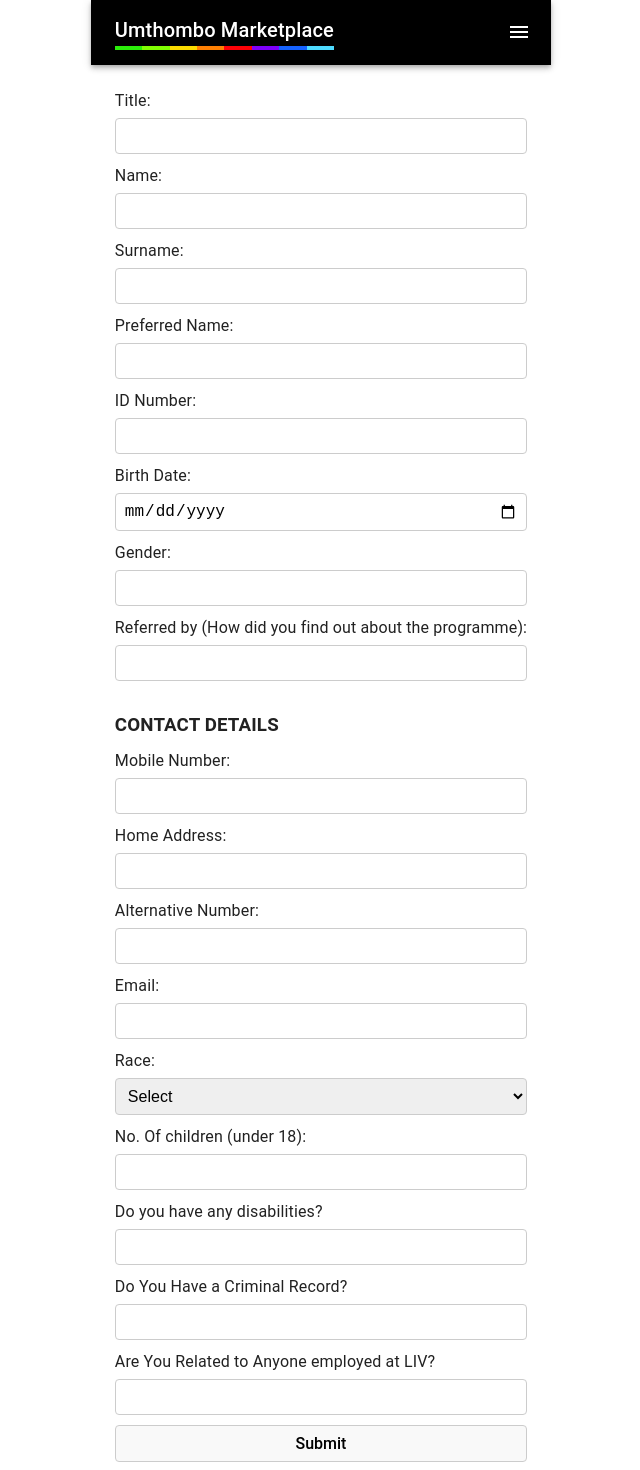
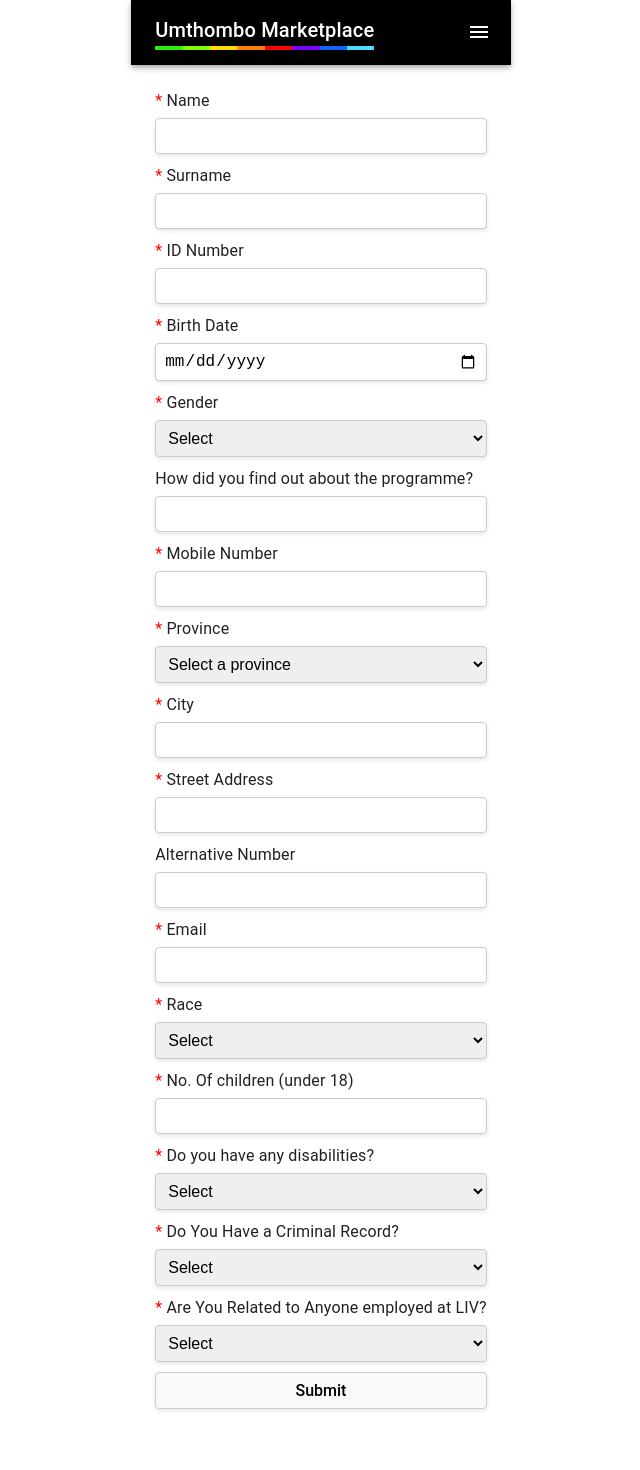
Before and after one commit to c3-dev-house/liv-frontend, a React (Vite) app: page /register in a window 1280 px wide. Shown: the top 1470 px of the page, without its empty margins (319-959 px from the left). After the commit the page ends 1433 px from the top, so only its background shows below. Built offline with nearby package versions, Linux system fonts and the light colour scheme; sample sign-in values are in the browser's storage.

Commit message:
Beneficiary Application

```diff
--- a/src/axiosConfig.js
+++ b/src/axiosConfig.js
@@ -1,7 +1,7 @@
 import axios from 'axios';
 
 const axiosInstance = axios.create({
-  baseURL: 'http://localhost:3000/', //backend link for local: ...//localhost:3000/ uat: //'http://liv-village-backend-env.eba-2jjmrubm.eu-west-3.elasticbeanstalk.com/'
+  baseURL: 'https://liv.c3-dev-house.com', //backend link for local: ...//localhost:3000/ uat: //'http://liv-village-backend-env.eba-2jjmrubm.eu-west-3.elasticbeanstalk.com/'
   //https://liv.c3-dev-house.com/
   //https://liv.c3-dev-house.com/
 });
--- a/src/pages/Admin/Beneficiaries.jsx
+++ b/src/pages/Admin/Beneficiaries.jsx
@@ -67,7 +67,7 @@ const Beneficiaries = () => {
       >
         <BeneficiariesHeader
           title="Beneficiaries"
-          onBack={() => window.history.back()}
+          // onBack={() => window.history.back()}
           searchTerm={searchTerm}
           setSearchTerm={setSearchTerm}
         />
--- /dev/null
+++ b/src/pages/Onboarding/Onboarding.css
@@ -0,0 +1,30 @@
+/* Onboarding.css */
+
+.formContainer {
+    display: flex;
+    flex-direction: column;
+    max-width: 600px;
+    margin: 0 auto;
+  }
+
+  .formGroup {
+    display: flex;
+    flex-direction: column;
+    margin-bottom: 10px;
+  }
+
+  .labelStyle {
+    margin-bottom: 5px;
+  }
+
+  .requiredLabel {
+    color: red;
+  }
+
+  .inputStyle {
+    padding: 8px;
+    font-size: 16px;
+    border-radius: 4px;
+    border: 1px solid #ccc;
+    box-shadow: 0 2px 4px rgba(0, 0, 0, 0.1);
+  }
--- a/src/pages/Onboarding/Onboarding.jsx
+++ b/src/pages/Onboarding/Onboarding.jsx
@@ -1,17 +1,24 @@
-import React, { useState } from "react";
+import React, { useState,useEffect } from "react";
+import { useNavigate } from "react-router-dom";
+import axios from "../../axiosConfig";
+import PendingApproval from "./PendingApproval";
+import { Alert,AlertTitle,CircularProgress } from '@mui/material';
+import '../Onboarding/Onboarding.css'
+
 
 const Onboarding = () => {
+  const navigate = useNavigate();
   const [formData, setFormData] = useState({
-    title: "",
     name: "",
     surname: "",
-    preferredName: "",
     idNumber: "",
     birthDate: "",
     gender: "",
     referredBy: "",
     mobileNumber: "",
-    homeAddress: "",
+    city:"",
+    streetAddress:"",
+    province: "",
     alternativeNumber: "",
     email: "",
     race: "",
@@ -20,178 +27,226 @@ const Onboarding = () => {
     criminalRecord: "",
     relatedToLIV: "",
   });
+  const [submitted, setSubmitted] = useState(false);
+  const [validationFail, setValidationFail] = useState(false);
+  const [validationMessage,setValidationMessage]=useState("");
+  const [loading, setLoading] = useState(false);
 
   const handleChange = (e) => {
     const { name, value } = e.target;
-    setFormData({ ...formData, [name]: value });
+
+    // Replace non-letter and non-number characters with a space, except for birthDate
+    const sanitizedValue = name === 'birthDate' || name ==='email' || name ==='mobileNumber' ? value : value.replace(/[^a-zA-Z0-9\s]/g, ' ');
+
+    setFormData({ ...formData, [name]: sanitizedValue });
   };
 
-  const handleSubmit = (e) => {
+  const handleSubmit =async (e) => {
     e.preventDefault();
+    setLoading(true);
+    // Perform validations
+    if (!validateEmail(formData.email)) {
+      // alert("Please enter a valid email address.");
+      setValidationFail(true);
+      setValidationMessage("Please enter a valid email address.")
+      setLoading(false);
+      return;
+    }
+
+    if (!validateRequiredFields(formData)) {
+      // alert("Please fill in all required fields.");
+      setValidationFail(true);
+      setValidationMessage(`Please fill all required fields * `)
+      setLoading(false);
+      return;
+    }
+
     console.log("Form Data Submitted:", formData);
+    try {
+      // Call the resetPassword API endpoint
+      const response = await axios.post('/api/register/addApplicant', {
+        formData
+      });
+      console.log('Applicant',response)
+      setSubmitted(true);
+    } catch (error) {
+      console.error('Registration failed', error);
+    }finally{
+      setLoading(false);
+    }
+  }
+
+  // Validate email address format
+  const validateEmail = (email) => {
+    const emailPattern = /\S+@\S+\.\S+/;
+    return emailPattern.test(email);
+  }
+
+  // Validate required fields
+  const validateRequiredFields = (data) => {
+    const requiredFields = [
+      "name", "surname", "idNumber", "birthDate", "gender", "mobileNumber", "city", "streetAddress",
+      "province", "email", "race", "numberOfChildren", "disabilities", "criminalRecord", "relatedToLIV"
+    ];
+    return requiredFields.every(field => data[field].trim() !== "");
   };
+  // Utility function for rendering labels
+  const renderLabel = (label, isRequired) => (
+    <label className="labelStyle">
+       {isRequired && <span className="requiredLabel">*</span>} {label}
+    </label>
+  );
 
-  const formGroupStyle = {
-    display: "flex",
-    flexDirection: "column",
-    marginBottom: "10px",
-  };
-
-  const labelStyle = {
-    marginBottom: "5px",
-  };
-
-  const inputStyle = {
-    padding: "8px",
-    fontSize: "16px",
-    borderRadius: "4px",
-    border: "1px solid #ccc",
-  };
-
-  const formContainerStyle = {
-    display: "flex",
-    flexDirection: "column",
-    maxWidth: "600px",
-    margin: "0 auto",
-  };
-
-  const sectionTitleStyle = {
-    marginTop: "20px",
-    marginBottom: "10px",
-  };
+  const provinces = [
+    'KwaZulu-Natal',
+    'Mpumalanga',
+    'Gauteng',
+    'North West',
+    'Eastern Cape',
+    'Northern Cape',
+    'Western Cape'
+  ];
 
   return (
-    <form onSubmit={handleSubmit} style={formContainerStyle}>
-      <div style={formGroupStyle}>
-        <label style={labelStyle}>Title:</label>
-        <input
-          type="text"
-          name="title"
-          value={formData.title}
-          onChange={handleChange}
-          style={inputStyle}
-        />
-      </div>
-      <div style={formGroupStyle}>
-        <label style={labelStyle}>Name:</label>
+    <div>
+      {!submitted ? (
+        <form onSubmit={handleSubmit} className="formContainer">
+          <div className='formGroup'>
+            {renderLabel("Name", true)}
             <input
               type="text"
               name="name"
               value={formData.name}
               onChange={handleChange}
-          style={inputStyle}
+              className="inputStyle"
             />
           </div>
-      <div style={formGroupStyle}>
-        <label style={labelStyle}>Surname:</label>
+          <div className='formGroup'>
+            {renderLabel("Surname", true)}
             <input
               type="text"
               name="surname"
               value={formData.surname}
               onChange={handleChange}
-          style={inputStyle}
+              className="inputStyle"
             />
           </div>
-      <div style={formGroupStyle}>
-        <label style={labelStyle}>Preferred Name:</label>
-        <input
-          type="text"
-          name="preferredName"
-          value={formData.preferredName}
-          onChange={handleChange}
-          style={inputStyle}
-        />
-      </div>
-      <div style={formGroupStyle}>
-        <label style={labelStyle}>ID Number:</label>
+          <div className='formGroup'>
+            {renderLabel("ID Number", true)}
             <input
               type="text"
               name="idNumber"
               value={formData.idNumber}
               onChange={handleChange}
-          style={inputStyle}
+              className="inputStyle"
             />
           </div>
-      <div style={formGroupStyle}>
-        <label style={labelStyle}>Birth Date:</label>
+          <div className='formGroup'>
+            {renderLabel("Birth Date", true)}
             <input
               type="date"
               name="birthDate"
               value={formData.birthDate}
               onChange={handleChange}
-          style={inputStyle}
+              className="inputStyle"
             />
           </div>
-      <div style={formGroupStyle}>
-        <label style={labelStyle}>Gender:</label>
-        <input
-          type="text"
+          <div className='formGroup'>
+            {renderLabel("Gender", true)}
+            <select
               name="gender"
               value={formData.gender}
               onChange={handleChange}
-          style={inputStyle}
-        />
+              className="inputStyle"
+            >
+              <option value="">Select</option>
+              <option value="Female">Female</option>
+              <option value="Male">Male</option>
+            </select>
           </div>
-      <div style={formGroupStyle}>
-        <label style={labelStyle}>
-          Referred by (How did you find out about the programme):
-        </label>
+          <div className='formGroup'>
+            {renderLabel("How did you find out about the programme?", false)}
             <input
               type="text"
               name="referredBy"
               value={formData.referredBy}
               onChange={handleChange}
-          style={inputStyle}
+              className="inputStyle"
             />
           </div>
-      <h3 style={sectionTitleStyle}>CONTACT DETAILS</h3>
-      <div style={formGroupStyle}>
-        <label style={labelStyle}>Mobile Number:</label>
+          <div className='formGroup'>
+            {renderLabel("Mobile Number", true)}
             <input
               type="text"
               name="mobileNumber"
               value={formData.mobileNumber}
               onChange={handleChange}
-          style={inputStyle}
+              className="inputStyle"
             />
           </div>
-      <div style={formGroupStyle}>
-        <label style={labelStyle}>Home Address:</label>
+          <div className='formGroup'>
+            {renderLabel("Province", true)}
+            <select
+              name="province"
+              value={formData.province}
+              onChange={handleChange}
+              className="inputStyle"
+            >
+              <option value="">Select a province</option>
+              {provinces.map((province, index) => (
+                <option key={index} value={province}>
+                  {province}
+                </option>
+              ))}
+            </select>
+          </div>
+          <div className='formGroup'>
+            {renderLabel("City", true)}
             <input
               type="text"
-          name="homeAddress"
-          value={formData.homeAddress}
+              name="city"
+              value={formData.city}
               onChange={handleChange}
-          style={inputStyle}
+              className="inputStyle"
             />
           </div>
-      <div style={formGroupStyle}>
-        <label style={labelStyle}>Alternative Number:</label>
+          <div className='formGroup'>
+            {renderLabel("Street Address", true)}
+            <input
+              type="text"
+              name="streetAddress"
+              value={formData.streetAddress}
+              onChange={handleChange}
+              className="inputStyle"
+            />
+          </div>
+          <div className='formGroup'>
+            {renderLabel("Alternative Number", false)}
             <input
               type="text"
               name="alternativeNumber"
               value={formData.alternativeNumber}
               onChange={handleChange}
-          style={inputStyle}
+              className="inputStyle"
             />
           </div>
-      <div style={formGroupStyle}>
-        <label style={labelStyle}>Email:</label>
+          <div className='formGroup'>
+            {renderLabel("Email", true)}
             <input
               type="email"
               name="email"
               value={formData.email}
               onChange={handleChange}
-          style={inputStyle}
+              className="inputStyle"
             />
           </div>
-      <div style={formGroupStyle}>
-        <label style={labelStyle}>Race:</label>
+          <div className='formGroup'>
+            {renderLabel("Race", true)}
             <select
               name="race"
               value={formData.race}
               onChange={handleChange}
-          style={inputStyle}
+              className="inputStyle"
             >
               <option value="">Select</option>
               <option value="Black">Black</option>
@@ -200,52 +255,74 @@ const Onboarding = () => {
               <option value="Indian/Asian">Indian/Asian</option>
             </select>
           </div>
-      <div style={formGroupStyle}>
-        <label style={labelStyle}>No. Of children (under 18):</label>
+          <div className='formGroup'>
+            {renderLabel("No. Of children (under 18)", true)}
             <input
               type="number"
               name="numberOfChildren"
               value={formData.numberOfChildren}
               onChange={handleChange}
-          style={inputStyle}
+              className="inputStyle"
             />
           </div>
-      <div style={formGroupStyle}>
-        <label style={labelStyle}>Do you have any disabilities?</label>
-        <input
-          type="text"
+          <div className='formGroup'>
+            {renderLabel("Do you have any disabilities?", true)}
+            <select
               name="disabilities"
               value={formData.disabilities}
               onChange={handleChange}
-          style={inputStyle}
-        />
+              className="inputStyle"
+            >
+              <option value="">Select</option>
+              <option value="Yes">Yes</option>
+              <option value="No">No</option>
+            </select>
           </div>
-      <div style={formGroupStyle}>
-        <label style={labelStyle}>Do You Have a Criminal Record?</label>
-        <input
-          type="text"
+          <div className='formGroup'>
+            {renderLabel("Do You Have a Criminal Record?", true)}
+            <select
               name="criminalRecord"
               value={formData.criminalRecord}
               onChange={handleChange}
-          style={inputStyle}
-        />
+              className="inputStyle"
+            >
+              <option value="">Select</option>
+              <option value="Yes">Yes</option>
+              <option value="No">No</option>
+            </select>
           </div>
-      <div style={formGroupStyle}>
-        <label style={labelStyle}>
-          Are You Related to Anyone employed at LIV?
-        </label>
-        <input
-          type="text"
+          <div className='formGroup'>
+            {renderLabel("Are You Related to Anyone employed at LIV?", true)}
+            <select
               name="relatedToLIV"
               value={formData.relatedToLIV}
               onChange={handleChange}
-          style={inputStyle}
-        />
+              className="inputStyle"
+            >
+              <option value="">Select</option>
+              <option value="Yes">Yes</option>
+              <option value="No">No</option>
+            </select>
           </div>
-      <button type="submit" style={inputStyle}>
-        Submit
+          {validationFail && (
+            <div style={{ marginBottom: "10px" }}>
+              <Alert severity="warning">
+                <AlertTitle>Incorrect Field</AlertTitle>
+                {validationMessage}
+              </Alert>
+            </div>
+          )}
+          <button type="submit" className="inputStyle">
+            {loading ? (<CircularProgress size={24}/>  ) : ("Submit")}
           </button>
         </form>
+      ) : (
+        <PendingApproval
+          name={formData.name}
+          surname={formData.surname}
+        />
+      )}
+    </div>
   );
 };
 
--- /dev/null
+++ b/src/pages/Onboarding/PendingApproval.jsx
@@ -0,0 +1,14 @@
+import React from 'react';
+import { Box,Alert,AlertTitle } from '@mui/material';
+
+const PendingApproval = ({name,surname}) => {
+  return (
+    <Alert severity="info">
+      <AlertTitle>Registration Pending</AlertTitle>
+      {`Dear ${name} ${surname}, thank you for your application. Your registration is pending. We will notify you via SMS once it has been reviewed and approved.`}
+    </Alert>
+
+  );
+};
+
+export default PendingApproval;
--- a/src/pages/Reservations/ReservationDetails.jsx
+++ b/src/pages/Reservations/ReservationDetails.jsx
@@ -30,7 +30,7 @@ const ReservationDetails = () => {
       try {
         const response = await axios.get(`/api/orders/${id}`);
         // console.log("response.data");
-        // console.log(response.data);
+        console.log('order data',response.data.order);
         setReservation(response.data.order);
       } catch (error) {
         console.error("Error fetching reservation:", error);
@@ -66,6 +66,7 @@ const ReservationDetails = () => {
   const handleMarkAsPaid = async () => {
     setPaymentModalOpen(false);
     setMarkPaidLoading(true);
+    console.log('reservation',reservation)
     try {
       const productIds = reservation.products.map((product) => product.id);
       await axios.post(`/api/orders/markAsPaid`, {
--- a/src/pages/Reservations/ReservationsAdmin.jsx
+++ b/src/pages/Reservations/ReservationsAdmin.jsx
@@ -64,7 +64,7 @@ const ReservationsAdmin = () => {
       >
         <AdminReservationsHeader
           title="Reservations"
-          onBack={() => window.history.back()}
+          onBack={() => handleNavigateTo("/allBeneficiaries")}
           onAdd={() => handleNavigateTo("/reservations/add")}
         />
         {loading ? (
```
Also changed, not shown: src/components/Layout.jsx (+7 -4 lines), src/pages/Reservations/AddReservation.jsx (+18 -1 lines), src/pages/SignIn.jsx (+13 -1 lines). Lines whose indentation alone changed are shown as unchanged.
